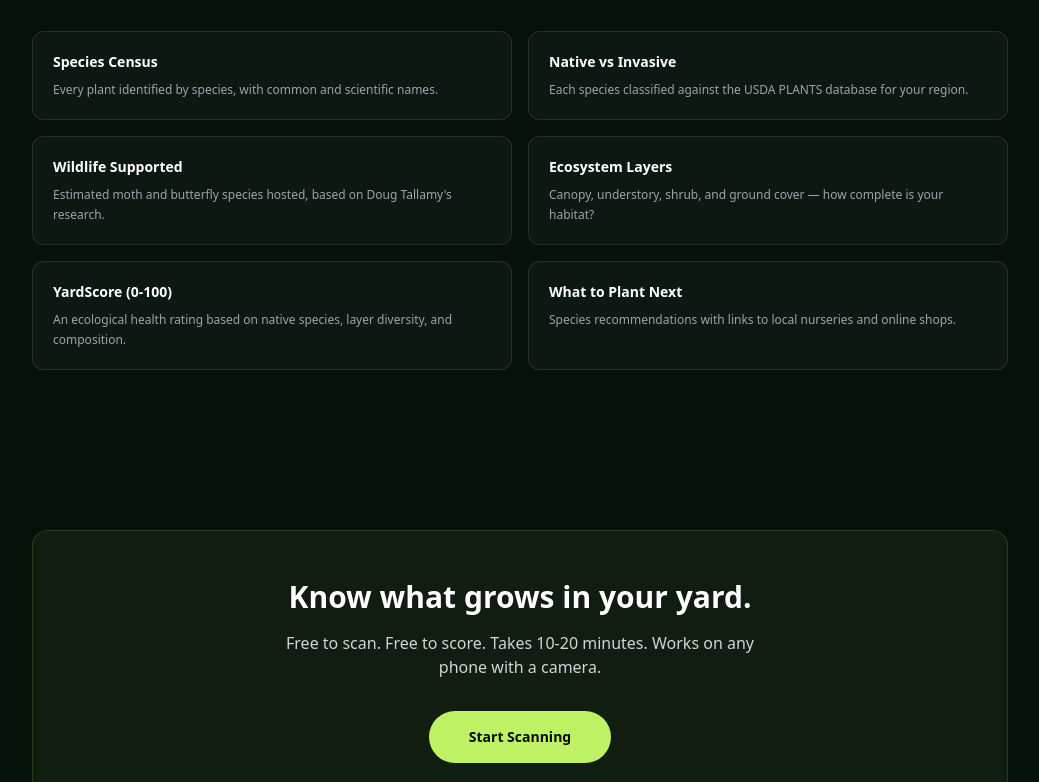
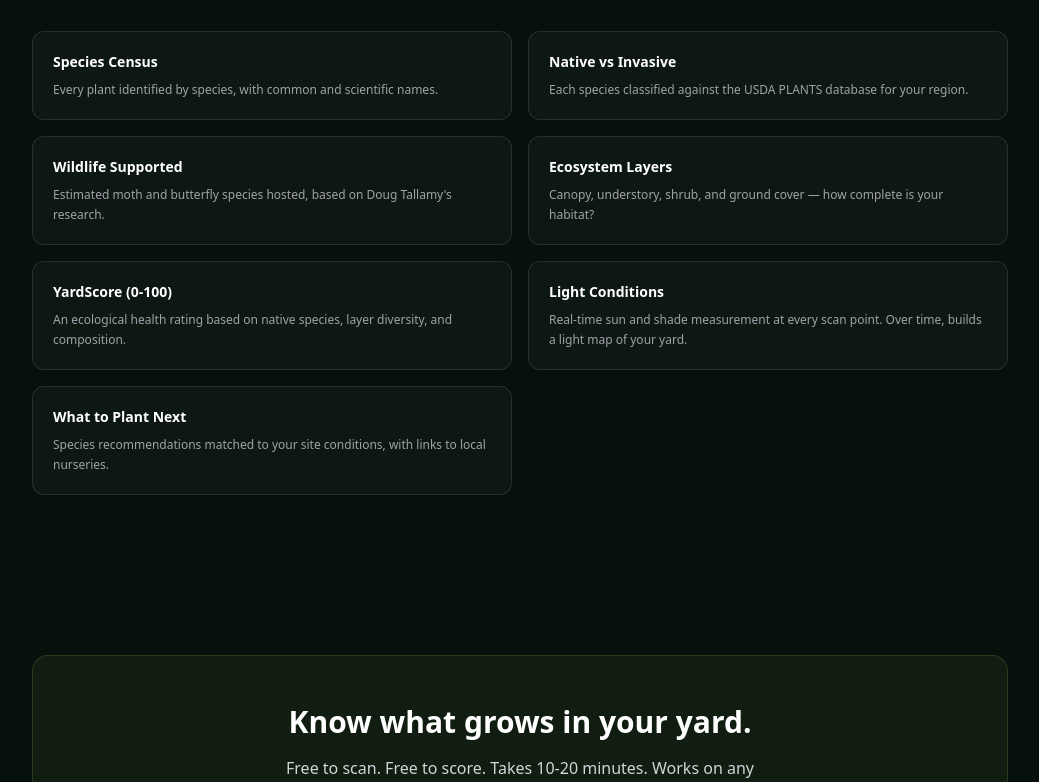
Before and after one commit to dwightford/yardscore-ui, a Next.js app in the folder web/: page / in a window 1280 px wide. Shown: the part 1338-2120 px from the top of the page, without its empty margins (120-1159 px from the left). Built offline with nearby package versions, Linux system fonts and the light colour scheme; no server answers.

Commit message:
feat: add Light Conditions to landing page

```diff
--- a/web/app/page.tsx
+++ b/web/app/page.tsx
@@ -118,7 +118,8 @@ export default function LandingPage() {
             { title: "Wildlife Supported", desc: "Estimated moth and butterfly species hosted, based on Doug Tallamy's research." },
             { title: "Ecosystem Layers", desc: "Canopy, understory, shrub, and ground cover — how complete is your habitat?" },
             { title: "YardScore (0-100)", desc: "An ecological health rating based on native species, layer diversity, and composition." },
-            { title: "What to Plant Next", desc: "Species recommendations with links to local nurseries and online shops." },
+            { title: "Light Conditions", desc: "Real-time sun and shade measurement at every scan point. Over time, builds a light map of your yard." },
+            { title: "What to Plant Next", desc: "Species recommendations matched to your site conditions, with links to local nurseries." },
           ].map((item) => (
             <div key={item.title} className="rounded-xl border border-white/10 bg-white/[0.03] p-5">
               <h3 className="text-sm font-semibold text-white">{item.title}</h3>
```
